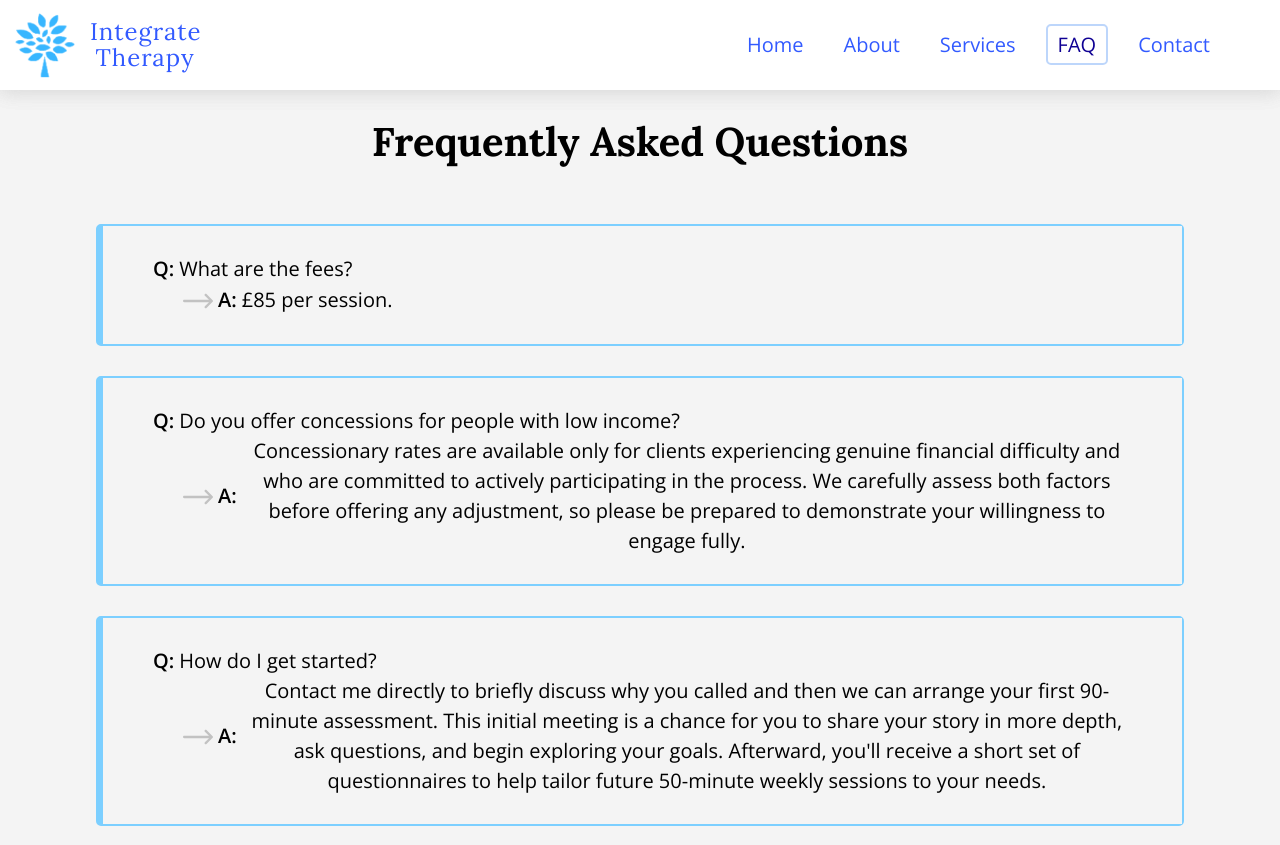
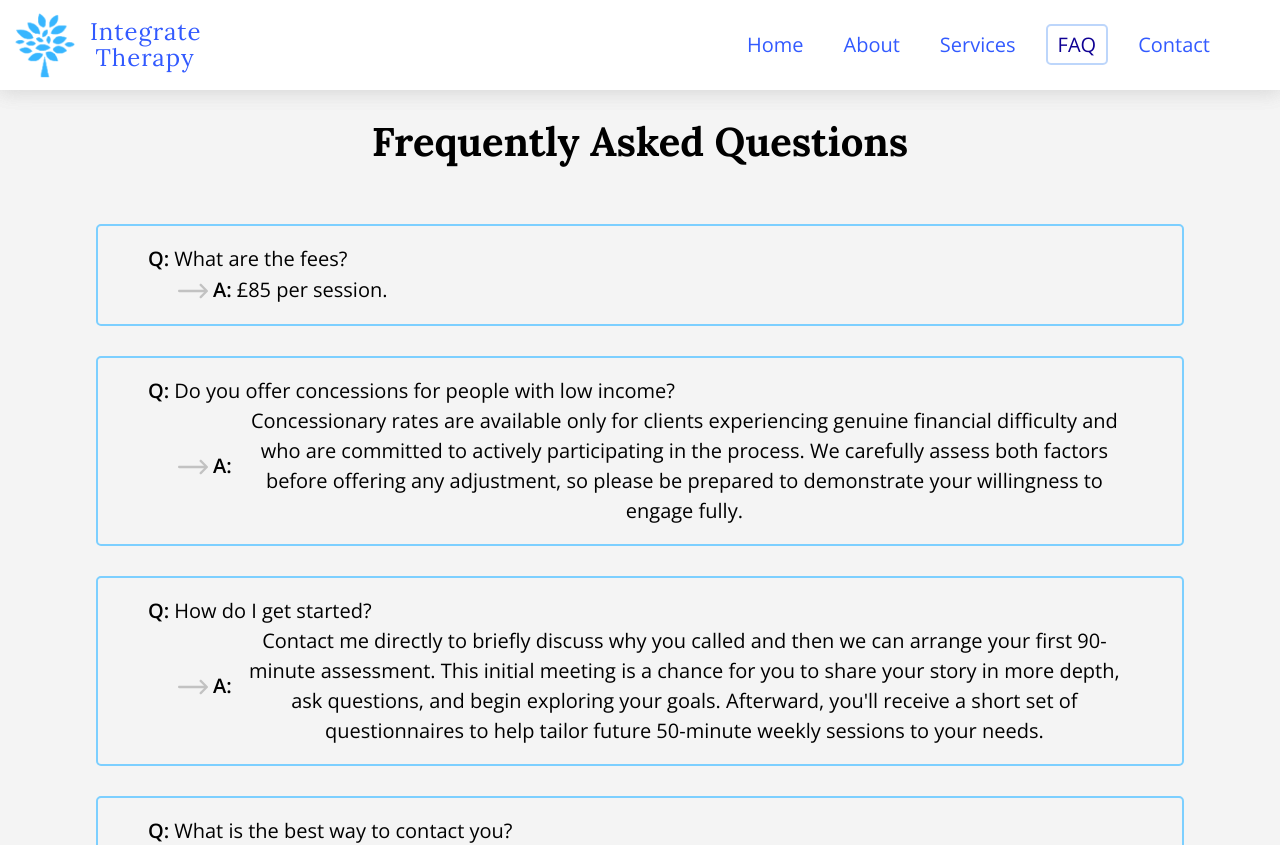
Before and after one commit to SasanTazayoni/integrate-therapy, a React (Vite) app: page /#/faq in a window 1280 px wide. Shown: the top 845 px of the page. Built offline with nearby package versions, Linux system fonts and the light colour scheme.

Commit message:
Replace grey container with white one on FAQItem component

```diff
--- a/src/components/FAQItem.tsx
+++ b/src/components/FAQItem.tsx
@@ -6,7 +6,7 @@ type FAQItemProps = {
 export default function FAQItem({ question, answer }: FAQItemProps) {
   return (
     <div className="container--large">
-      <div className="container--grey">
+      <div className="container">
         <dl>
           <dt className="faq" aria-label="Question">
             <span className="faq__qa">Q:</span> {question}
```
